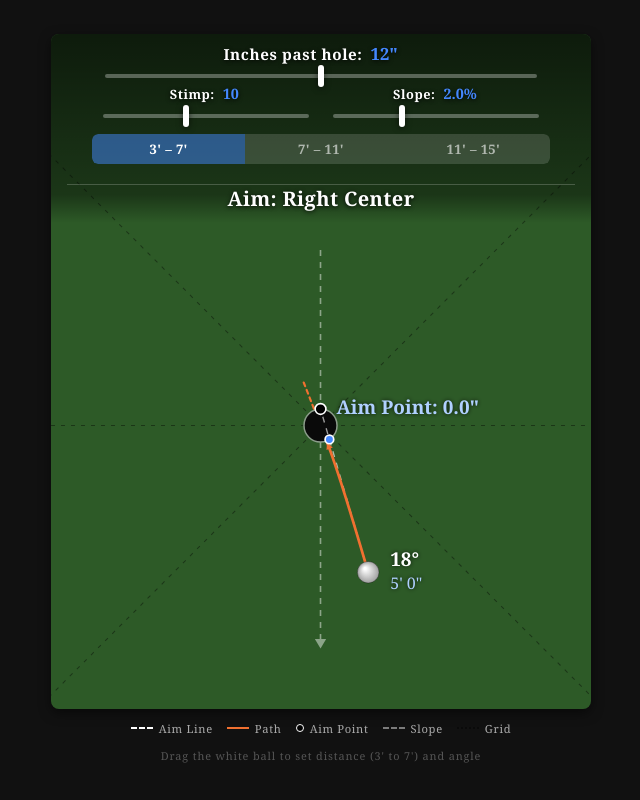
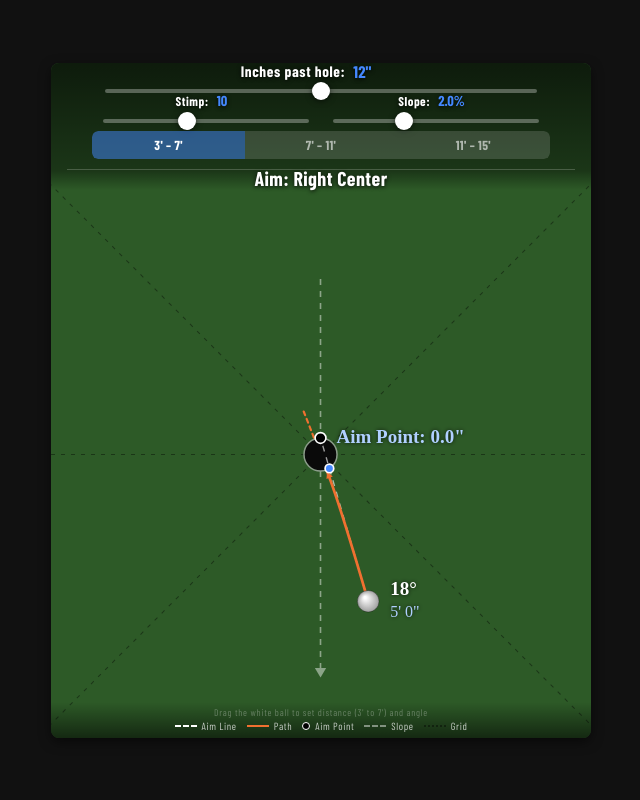
Before and after one commit to blakekokal/putt, a plain HTML site: page index.html in a window 1280 px wide. Shown: the whole page, without its empty margins (319-959 px from the left). Drawn offline with nearby package versions, Linux system fonts and the light colour scheme.

Commit message:
Update index.html

```diff
--- a/index.html
+++ b/index.html
@@ -4,27 +4,28 @@
 <meta charset="UTF-8">
 <meta name="viewport" content="width=device-width, initial-scale=1.0">
 <title>Putt Break Visualizer</title>
+<link href="https://fonts.googleapis.com/css2?family=Barlow+Condensed:wght@400;700&display=swap" rel="stylesheet">
 <style>
   * { margin:0; padding:0; box-sizing:border-box; }
   body {
     background:#111;
     display:flex; flex-direction:column; align-items:center; justify-content:center;
-    min-height:100vh; font-family:Georgia,serif; gap:12px;
+    min-height:100vh; font-family:'Barlow Condensed',sans-serif; gap:0;
     overflow: hidden;
   }
   .wrap { position:relative; display:inline-block; line-height:0; overflow:hidden; border-radius: 8px; box-shadow: 0 4px 12px rgba(0,0,0,0.5); }
   canvas { position:absolute; top:0; left:0; width:100%; height:100%; z-index:1; touch-action: none; }
-  .legend { display:flex; gap:14px; color:#aaa; font-size:0.7rem; letter-spacing:0.06em; flex-wrap:wrap; justify-content:center; max-width: 95vw; }
-  .legend-item { display:flex; align-items:center; gap:6px; }
-  .hint { color:#555; font-size:0.68rem; letter-spacing:0.08em; margin-bottom:4px; text-align:center; }
+  .legend { position:absolute; bottom:0; left:0; right:0; z-index:10; display:flex; gap:10px; color:rgba(255,255,255,0.75); font-size:0.65rem; letter-spacing:0.06em; flex-wrap:wrap; justify-content:center; padding: 20px 8px 8px; background: linear-gradient(to top, rgba(0,0,0,0.55) 0%, rgba(0,0,0,0) 100%); }
+  .legend-item { display:flex; align-items:center; gap:5px; }
+  .hint { position:absolute; bottom:26px; left:0; right:0; z-index:10; color:rgba(255,255,255,0.3); font-size:0.6rem; letter-spacing:0.08em; text-align:center; pointer-events:none; }
 
   .overlay-controls {
     position: absolute;
     top: 0; left: 0; right: 0;
     z-index: 10;
     background: linear-gradient(to bottom, rgba(0,0,0,0.7) 0%, rgba(0,0,0,0.4) 85%, rgba(0,0,0,0) 100%);
-    padding: 20px 16px 24px;
-    display: flex; flex-direction: column; gap: 16px;
+    padding: 8px 16px 12px;
+    display: flex; flex-direction: column; gap: 8px;
   }
 
   .oc-row { display: flex; flex-direction: column; align-items: center; gap: 2px; }
@@ -41,23 +42,23 @@
     -webkit-appearance: none; appearance: none;
     width: 85%; height: 4px; background: rgba(255,255,255,0.3);
     border-radius: 2px; outline: none; cursor: pointer; transition: 0.2s;
-    margin-top: 18px;
+    margin-top: 16px;
   }
   .oc-row input[type=range]::-webkit-slider-thumb {
     -webkit-appearance: none; appearance: none;
-    width: 6px; height: 22px; border-radius: 3px;
+    width: 18px; height: 18px; border-radius: 50%;
     background: #fff; cursor: pointer;
     box-shadow: 0 1px 6px rgba(0,0,0,0.6);
   }
   .oc-row input[type=range]::-moz-range-thumb {
-    width: 6px; height: 22px; border-radius: 3px;
+    width: 18px; height: 18px; border-radius: 50%;
     background: #fff; cursor: pointer; border: none;
     box-shadow: 0 1px 6px rgba(0,0,0,0.6);
   }
   .main-aim-readout {
     text-align: center; color: #fff; font-size: 1.25rem; font-weight: bold;
-    margin-top: 4px; text-shadow: 0 1px 4px rgba(0,0,0,0.9);
-    border-top: 1px solid rgba(255,255,255,0.2); padding-top: 14px;
+    margin-top: 2px; text-shadow: 0 1px 4px rgba(0,0,0,0.9);
+    border-top: 1px solid rgba(255,255,255,0.2); padding-top: 8px;
     letter-spacing: 0.02em;
   }
 
@@ -67,7 +68,7 @@
   }
   .range-btn {
     flex: 1; padding: 6px 0; border: none; cursor: pointer;
-    font-family: Georgia, serif; font-size: 0.82rem; font-weight: bold;
+    font-family:'Barlow Condensed',sans-serif; font-size: 0.82rem; font-weight: bold;
     background: rgba(255,255,255,0.15); color: rgba(255,255,255,0.6);
     transition: all 0.2s; letter-spacing: 0.03em;
   }
@@ -114,7 +115,6 @@
     <div class="main-aim-readout" id="mainAimReadout">Aim: Center</div>
   </div>
   <canvas id="c"></canvas>
-</div>
   <div class="legend">
     <div class="legend-item"><div style="width:22px;border-top:2px dashed white"></div><span>Aim Line</span></div>
     <div class="legend-item"><div style="width:22px;height:2px;background:#f07030"></div><span>Path</span></div>
@@ -123,6 +123,7 @@
     <div class="legend-item"><div style="width:22px;border-top:2px dotted rgba(0,0,0,0.4)"></div><span>Grid</span></div>
   </div>
   <div class="hint" id="hintText">Drag the white ball to set distance (3' to 7') and angle</div>
+</div>
 
 <script>
 // === BREAK CHART DATA ===
@@ -544,7 +545,7 @@ function draw() {
 
   ctx.textAlign = 'left';
   ctx.textBaseline = 'middle';
-  ctx.font = `bold ${Math.round(W*0.035)}px Georgia`;
+  ctx.font = `bold ${Math.round(W*0.035)}px Barlow Condensed`;
   ctx.fillStyle = '#b0d0ff';
   ctx.shadowColor = 'rgba(0,0,0,0.8)';
   ctx.shadowBlur = 4;
@@ -563,12 +564,12 @@ function draw() {
   ctx.shadowBlur = 4;
 
   ctx.textBaseline = 'bottom';
-  ctx.font = `bold ${Math.round(W*0.035)}px Georgia`;
+  ctx.font = `bold ${Math.round(W*0.035)}px Barlow Condensed`;
   ctx.fillStyle = '#ffffff';
   ctx.fillText(angleLabel, ball.x + labelOffX, ball.y - 2);
 
   ctx.textBaseline = 'top';
-  ctx.font = `normal ${Math.round(W*0.030)}px Georgia`;
+  ctx.font = `normal ${Math.round(W*0.030)}px Barlow Condensed`;
   ctx.fillStyle = '#b0d0ff';
   ctx.fillText(distLabel, ball.x + labelOffX, ball.y + 4);
 
@@ -601,13 +602,21 @@ function onMove(e) {
   if (e.touches) e.preventDefault();
   const {x,y} = getPos(e);
 
-  ballAngle = Math.atan2(y-cy, x-cx);
+  let rawAngle = Math.atan2(y-cy, x-cx);
+  const SNAP_RAD = 3 * Math.PI / 180;
+  const snapAngles = [0, Math.PI/4, Math.PI/2, 3*Math.PI/4, Math.PI, -Math.PI/4, -Math.PI/2, -3*Math.PI/4];
+  for (const snap of snapAngles) {
+    let diff = rawAngle - snap;
+    while (diff > Math.PI) diff -= 2*Math.PI;
+    while (diff < -Math.PI) diff += 2*Math.PI;
+    if (Math.abs(diff) < SNAP_RAD) { rawAngle = snap; break; }
+  }
+  ballAngle = rawAngle;
   const currentDist = Math.hypot(x-cx, y-cy);
   const r = RANGES[currentRange];
   const minDist = r.min * 12 * distPxPerInch;
   const maxDist = r.max * 12 * distPxPerInch;
   ballDist = Math.max(minDist, Math.min(currentDist, maxDist));
-
   draw();
 }
 
```
Lines whose indentation alone changed are shown as unchanged.
